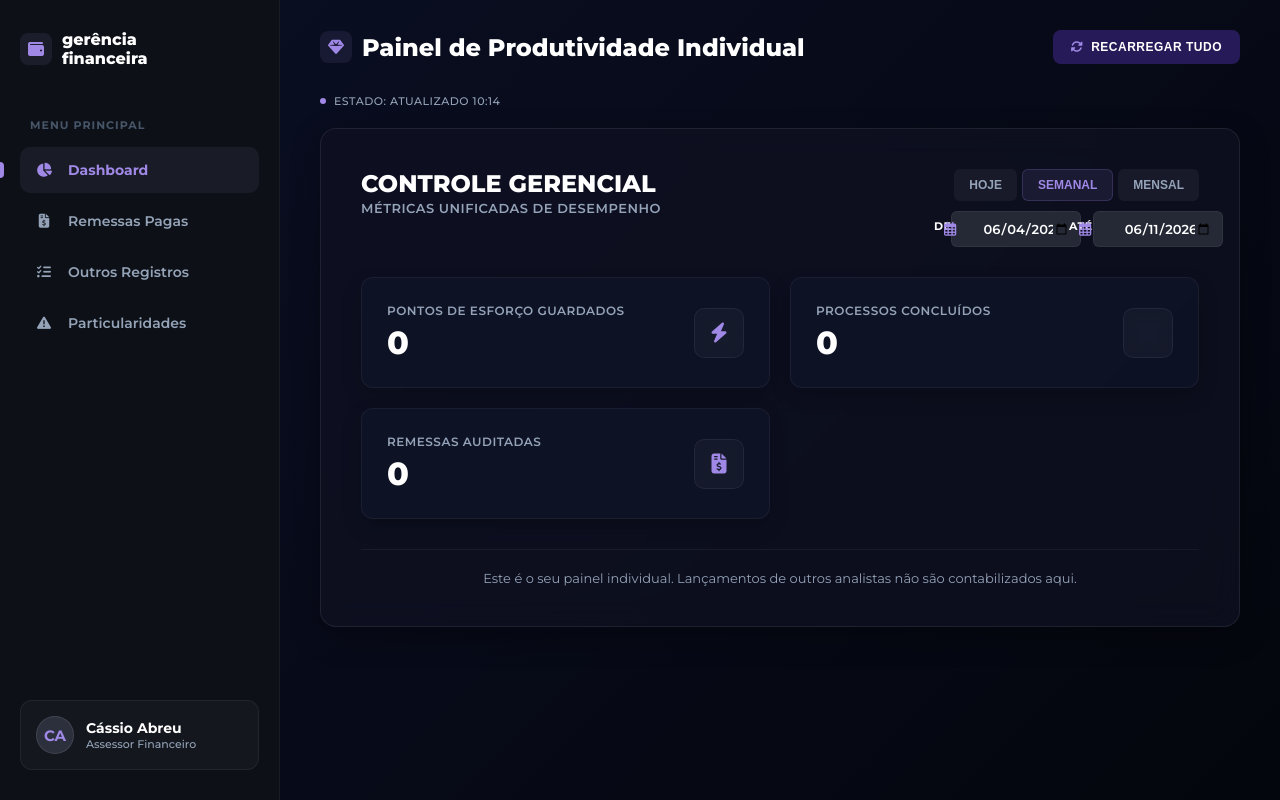
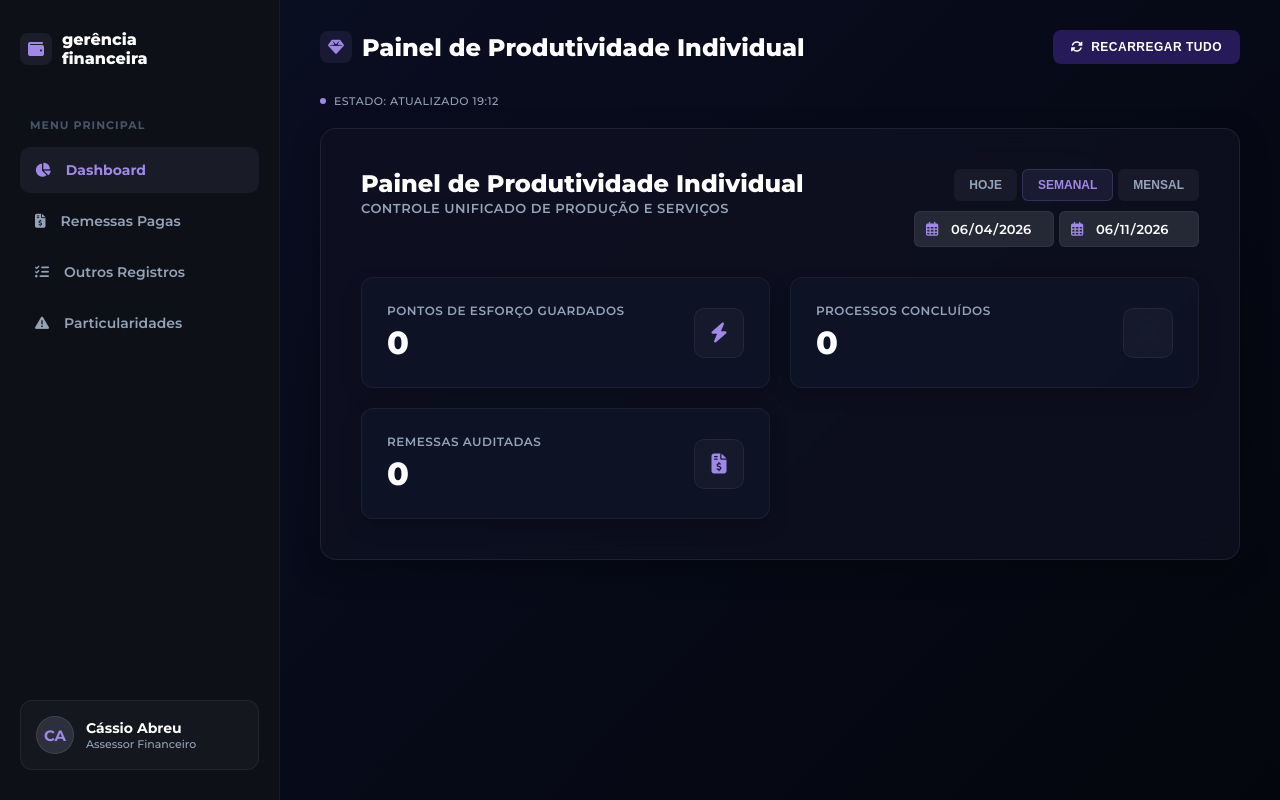
Before and after one commit to cassiojobs10-del/smartpay-sistema, a Flask app: page / in a window 1280 px wide. Run offline with Flask 3, Linux system fonts and the light colour scheme; data that the repository does not hold is empty.

Commit message:
Update index.html

```diff
--- a/templates/index.html
+++ b/templates/index.html
@@ -3,13 +3,12 @@
 <head>
     <meta charset="UTF-8">
     <meta name="viewport" content="width=device-width, initial-scale=1.0">
-    <title>Gerência Financeira - Painel Individual (Vortasky)</title>
+    <title>Gerência Financeira - Painel Individual</title>
     <link href="https://fonts.googleapis.com/css2?family=Montserrat:wght@400;500;600;700;800&display=swap" rel="stylesheet">
     <link rel="stylesheet" href="https://cdnjs.cloudflare.com/ajax/libs/font-awesome/6.5.1/css/all.min.css">
     <style>
         * { box-sizing: border-box; margin: 0; padding: 0; }
         body {
-            /* Fundo gradiente de roxo profundo a preto (paleta Vortasky) */
             background: linear-gradient(135deg, #0a0f24 0%, #04060d 100%);
             color: #ffffff;
             font-family: 'Montserrat', sans-serif;
@@ -18,7 +17,6 @@
             overflow: hidden;
         }
 
-        /* MENU LATERAL ESCURO (vortasky ai) */
         .sidebar {
             width: 280px;
             background: #0d1117;
@@ -31,7 +29,6 @@
         .logo-area { display: flex; align-items: center; gap: 10px; margin-bottom: 50px; }
         .logo-text { font-size: 16px; font-weight: 800; color: #ffffff; text-transform: lowercase; }
 
-        /* Ícone deWallet (Vortasky) */
         .logo-icon-wallet {
             background: rgba(160, 137, 230, 0.1); color: #a089e6; width: 32px; height: 32px;
             border-radius: 8px; display: flex; align-items: center; justify-content: center; font-size: 16px;
@@ -45,19 +42,9 @@
             border-radius: 10px; color: #94a3b8; text-decoration: none;
             font-weight: 600; font-size: 14px; transition: all 0.2s; cursor: pointer;
         }
-        .menu-item i { width: 18px; text-align: center; }
         .menu-item:hover { background: rgba(255, 255, 255, 0.05); color: #fff; }
-
-        /* Lilás Vortasky para o item ativo */
         .menu-item.active { background: rgba(160, 137, 230, 0.08); color: #a089e6; font-weight: 700; }
 
-        /* Ponto brilhante do Vortasky */
-        .menu-item.active::before {
-            content: ''; position: absolute; left: 0; width: 4px; height: 16px; background: #a089e6;
-            border-radius: 0 4px 4px 0;
-        }
-
-        /* PERFIL DO COLABORADOR NO FIM (vortasky ai style) */
         .profile-box {
             margin-top: auto;
             display: flex; align-items: center; gap: 12px;
@@ -71,82 +58,66 @@
             justify-content: center; font-weight: 700; color: #a089e6;
             font-size: 15px; border: 1px solid rgba(255, 255, 255, 0.1);
         }
-        .profile-info { line-height: 1.3; }
 
-        /* PAINEL CENTRAL CONTEÚDO (GLASSMORPHISM) */
         .main-content {
             flex-grow: 1; padding: 30px 40px; overflow-y: auto;
             display: flex; flex-direction: column; gap: 20px;
         }
 
-        /* Cabeçalho superior com brilho e botão unificado */
         .header-top { display: flex; justify-content: space-between; align-items: center; margin-bottom: 10px; }
-
         .header-title-box { display: flex; align-items: center; gap: 10px; }
-
         .header-brilliant {
             background: rgba(160, 137, 230, 0.1); color: #a089e6; width: 32px; height: 32px;
             border-radius: 8px; display: flex; align-items: center; justify-content: center; font-size: 16px;
         }
-
         .header-title { font-size: 24px; font-weight: 800; color: #ffffff; margin: 0; }
 
-        /* Botão Recarregar (Vortasky style, em roxo profundo sólido) */
         .btn-reload {
             background: #271a58; border: none; border-radius: 8px; color: #ffffff;
             font-weight: 700; font-size: 12px; text-transform: uppercase; letter-spacing: 0.5px;
             padding: 10px 18px; cursor: pointer; display: flex; align-items: center; gap: 8px; transition: all 0.2s;
         }
-        .btn-reload i { color: #a089e6; }
         .btn-reload:hover { background: #3c2a8a; }
 
         .status-line { color: #94a3b8; font-size: 11px; font-weight: 500; text-transform: uppercase; letter-spacing: 0.5px; display: flex; align-items: center; gap: 8px; }
         .status-dot { width: 6px; height: 6px; border-radius: 50%; background: #a089e6; }
 
-        /* GRANDE CARD UNIFICADO (Preenche toda a largura, sem limitação de 850px) */
         .glass-card {
             background: rgba(16, 18, 35, 0.7); border: 1px solid rgba(255, 255, 255, 0.08);
             backdrop-filter: blur(16px); -webkit-backdrop-filter: blur(16px);
             border-radius: 16px; padding: 40px; width: 100%; box-shadow: 0 10px 30px rgba(0, 0, 0, 0.3);
         }
 
-        /* Cabeçalho Interno do Card */
         .card-header-internal { display: flex; justify-content: space-between; align-items: flex-start; margin-bottom: 30px; gap: 30px; width: 100%; }
-
-        .card-title-box { flex-grow: 1; }
         .internal-title { margin-top: 0; color: #ffffff; font-size: 24px; font-weight: 800; }
         .internal-subtitle { color: #94a3b8; font-size: 13px; font-weight: 600; text-transform: uppercase; letter-spacing: 0.5px; }
 
-        /* Controles unificados no canto direito */
         .unified-controls { display: flex; flex-direction: column; align-items: flex-end; gap: 10px; width: auto; flex-shrink: 0; }
-
-        /* Botões de Período (Roxo sólido limpo, como Gemini) */
         .period-buttons { display: flex; gap: 5px; }
 
         .btn-period {
             background: rgba(255, 255, 255, 0.05); border: none; border-radius: 6px; color: #94a3b8;
             padding: 8px 15px; cursor: pointer; font-weight: 700; font-size: 12px; text-transform: uppercase; transition: all 0.2s;
         }
+        .btn-period.active { background: rgba(160, 137, 230, 0.1); color: #a089e6; border: 1px solid rgba(160, 137, 230, 0.2); }
 
-        .btn-period.active { background: rgba(160, 137, 230, 0.1); color: #a089e6; border: 1px solid rgba(160, 137, 230, 0.2); }
-        .btn-period:hover:not(.active) { background: rgba(255, 255, 255, 0.08); color: #ffffff; }
+        .date-selectors { display: flex; gap: 5px; }
+        .date-input-box { position: relative; display: flex; align-items: center; width: 140px; }
 
-        /* Seletores de Data (Cinza escuro sólido) */
-        .date-selectors { display: flex; gap: 5px; }
-
-        .date-input-box { position: relative; display: flex; align-items: center; width: 130px; }
         .date-input-box input {
             background: rgba(44, 48, 61, 0.8); border: 1px solid rgba(255, 255, 255, 0.05);
-            border-radius: 6px; color: #ffffff; padding: 8px 10px 8px 30px; width: 100%;
+            border-radius: 6px; color: #ffffff; padding: 8px 10px 8px 35px; width: 100%;
             font-family: 'Montserrat', sans-serif; font-size: 13px; font-weight: 600; cursor: pointer;
         }
+        .date-input-box i { position: absolute; left: 12px; color: #a089e6; font-size: 14px; pointer-events: none; }
 
-        .date-input-box i { position: absolute; left: 10px; color: #a089e6; font-size: 14px; pointer-events: none; }
-        .date-input-box label { display: none; } /* Label escondido, mas presente no HTML */
+        /* Esconde indicador padrão para usarmos o nosso ícone FA perfeitamente */
+        input[type="date"]::-webkit-calendar-picker-indicator {
+            display: none;
+            -webkit-appearance: none;
+        }
 
-        /* ESTILO DOS CARDS INDICADORES DO DASHBOARD */
         .metrics-grid { display: grid; grid-template-columns: repeat(auto-fit, minmax(280px, 1fr)); gap: 20px; width: 100%; }
-
         .metric-card {
             background: rgba(15, 23, 42, 0.6); border: 1px solid rgba(255, 255, 255, 0.05);
             border-radius: 12px; padding: 25px; display: flex; align-items: center; justify-content: space-between;
@@ -156,7 +127,6 @@
         .metric-label { display: block; color: #94a3b8; font-size: 12px; font-weight: 600; text-transform: uppercase; letter-spacing: 0.5px; margin-bottom: 5px; }
         .metric-number { font-size: 32px; font-weight: 800; color: #ffffff; margin: 0; }
 
-        /* Ícone de Glass (vortasky ai) */
         .metric-icon-glass {
             width: 50px; height: 50px; border-radius: 10px;
             background: rgba(255, 255, 255, 0.03); border: 1px solid rgba(255, 255, 255, 0.06);
@@ -164,22 +134,18 @@
             color: #a089e6; display: flex; align-items: center; justify-content: center; font-size: 20px;
         }
 
-        /* GAVETA DE REMESSAS PAGAS (Inalterado, apenas consolidado) */
         #aba_remessas_view { display: none; flex-direction: column; gap: 20px; width: 100%; }
-
         .divider { border-top: 1px solid rgba(255, 255, 255, 0.08); margin: 25px 0; padding-top: 20px; }
 
         input:not([type="date"]), select {
             background: rgba(44, 48, 61, 0.8); border: 1px solid rgba(255, 255, 255, 0.05);
             border-radius: 6px; color: #ffffff; padding: 12px; width: 100%; font-family: 'Montserrat', sans-serif; font-size: 14px;
         }
-
         label:not(.metric-label) { display: block; color: #ffffff; font-size: 11px; font-weight: 700; margin-bottom: 6px; text-transform: uppercase; letter-spacing: 0.5px; }
 
         .btn-submit {
             background: #1e40af; border: none; border-radius: 6px; color: #ffffff;
-            cursor: pointer; font-weight: 700; padding: 16px;
-            width: 100%; font-size: 15px; text-transform: uppercase; letter-spacing: 1px; transition: all 0.2s;
+            cursor: pointer; font-weight: 700; padding: 16px; width: 100%; font-size: 15px; text-transform: uppercase; letter-spacing: 1px;
         }
         .btn-submit:hover { background: #1d4ed8; transform: translateY(-1px); }
 
@@ -194,8 +160,8 @@
 
         @media (max-width: 1024px) {
             .row-grid { grid-template-columns: 1fr; gap: 10px; }
-            .periods-grid { grid-template-columns: 1fr; gap: 10px; }
-            .period-input-box { width: 100%; }
+            .card-header-internal { flex-direction: column; align-items: flex-start; gap: 15px; }
+            .unified-controls { align-items: flex-start; }
         }
     </style>
 </head>
@@ -236,16 +202,15 @@
 
         <div class="status-line">
             <div class="status-dot"></div>
-            <span id="status_timestamp">ESTADO: ATUALIZADO 10:14</span>
+            <span id="status_timestamp">ESTADO: ATUALIZADO --:--</span>
         </div>
 
         <section id="aba_dashboard_view">
             <div class="glass-card">
-
                 <div class="card-header-internal">
                     <div class="card-title-box">
-                        <h2 class="internal-title">CONTROLE GERENCIAL</h2>
-                        <span class="internal-subtitle">MÉTRICAS UNIFICADAS DE DESEMPENHO</span>
+                        <h2 class="internal-title">Painel de Produtividade Individual</h2>
+                        <span class="internal-subtitle">CONTROLE UNIFICADO DE PRODUÇÃO E SERVIÇOS</span>
                     </div>
 
                     <div class="unified-controls">
@@ -258,12 +223,10 @@
                         <div class="date-selectors">
                             <div class="date-input-box">
                                 <i class="fa-regular fa-calendar-days"></i>
-                                <label for="date_from">De</label>
                                 <input type="date" id="date_from" value="2026-06-04" onclick="this.showPicker()">
                             </div>
                             <div class="date-input-box">
                                 <i class="fa-regular fa-calendar-days"></i>
-                                <label for="date_to">Até</label>
                                 <input type="date" id="date_to" value="2026-06-11" onclick="this.showPicker()">
                             </div>
                         </div>
@@ -295,10 +258,6 @@
                         <div class="metric-icon-glass"><i class="fa-solid fa-file-invoice-dollar"></i></div>
                     </div>
                 </div>
-
-                <p style="color: #94a3b8; font-size: 13px; text-align: center; margin-top: 30px; border-top: 1px solid rgba(255,255,255,0.05); padding-top: 20px;">
-                    Este é o seu painel individual. Lançamentos de outros analistas não são contabilizados aqui.
-                </p>
             </div>
         </section>
 
@@ -314,7 +273,10 @@
                 <div class="row-grid">
                     <div class="field-group">
                         <label>Data do Pagamento</label>
-                        <input type="date" id="data_pagamento" required onclick="this.showPicker()">
+                        <div style="position: relative; display: flex; align-items: center;">
+                            <input type="date" id="data_pagamento" required onclick="this.showPicker()">
+                            <i class="fa-solid fa-calendar-days" style="position: absolute; right: 15px; color: #a089e6; pointer-events: none; font-size: 16px;"></i>
+                        </div>
                     </div>
                     <div class="field-group">
                         <label>Nº/Nome da Remessa</label>
@@ -352,7 +314,7 @@
                 </div>
 
                 <div id="area_botoes" style="display: flex; gap: 15px; margin-top: 15px;">
-                    <button class="btn-submit" id="btn_principal" onclick="registrarLote()">Registrar Produção</button>
+                    <button class="btn-submit" id="btn_principal" onclick="registrarLote()">Registrar Production</button>
                     <button class="btn-submit" id="btn_cancelar" onclick="cancelarEdicao()" style="background: rgba(255,255,255,0.1); color: #fff; display: none;">Cancelar</button>
                 </div>
             </div>
@@ -364,9 +326,9 @@
                     </div>
                     <div style="display: flex; align-items: center; gap: 10px; font-size: 14px;">
                         <label for="filtro_data" style="margin-bottom: 0; color: #94a3b8; font-weight: 600; text-transform: none;">Filtrar por dia:</label>
-                        <div class="date-input-box" style="width: auto; background: rgba(44, 48, 61, 0.8);">
+                        <div class="date-input-box" style="width: auto;">
                             <i class="fa-regular fa-calendar-days"></i>
-                            <input type="date" id="filtro_data" onchange="carregarHistorico()" onclick="this.showPicker()" style="padding: 8px 10px 8px 30px; font-size: 13px;">
+                            <input type="date" id="filtro_data" onchange="carregarHistorico()" onclick="this.showPicker()">
                         </div>
                         <button class="btn-action" onclick="limparFiltro()" title="Limpar Filtro" style="padding: 8px; background: rgba(255,255,255,0.1); border-radius: 6px;"><i class="fa-solid fa-xmark"></i></button>
                     </div>
@@ -396,7 +358,6 @@
         let historicoRemessas = [];
         let idSendoEditado = null;
 
-        // Data atual por padrão nos seletores de data
         const dateInput = document.getElementById('data_pagamento');
         if(dateInput) dateInput.valueAsDate = new Date();
 
@@ -406,12 +367,10 @@
             atualizarTimestampStatus();
         };
 
-        // Função para recarregar a página toda (Vortasky)
         function recarregarPagina() {
             window.location.reload();
         }
 
-        // Função para atualizar o timestamp do status no topo
         function atualizarTimestampStatus() {
             const now = new Date();
             const hours = String(now.getHours()).padStart(2, '0');
@@ -419,7 +378,6 @@
             document.getElementById('status_timestamp').innerText = `ESTADO: ATUALIZADO ${hours}:${minutes}`;
         }
 
-        // Alternar visualização entre Dashboard e Lançamento de Remessas
         function alternarAba(aba) {
             const menuDash = document.getElementById('menu_dashboard');
             const menuRemessas = document.getElementById('menu_remessas');
@@ -442,7 +400,6 @@
             atualizarTimestampStatus();
         }
 
-        // Simulação da Função de definir período (Será ligado ao backend depois)
         function setPeriodo(periodo) {
             const btnHoje = document.getElementById('period_hoje');
             const btnSemanal = document.getElementById('period_semanal');
@@ -450,13 +407,9 @@
 
             [btnHoje, btnSemanal, btnMensal].forEach(btn => btn.classList.remove('active'));
             document.getElementById(`period_${periodo}`).classList.add('active');
-
-            // Lógica para backend irá aqui futuramente para filtrar por datas pré-definidas
-            console.log(`Definindo período para: ${periodo}`);
             atualizarTimestampStatus();
         }
 
-        // Busca dados reais acumulados para o Dashboard
         async function carregarMetricasDashboard() {
             try {
                 const resposta = await fetch('/api/metricas-dashboard');
@@ -466,7 +419,7 @@
                 document.getElementById('dash_processos').innerText = metricas.processos_totais || 0;
                 document.getElementById('dash_remessas').innerText = metricas.total_remessas || 0;
             } catch (erro) {
-                console.error("Erro ao carregar métricas do dashboard:", erro);
+                console.error(erro);
             }
         }
 
@@ -509,7 +462,7 @@
                     tabelaBody.innerHTML += linhaHtml;
                 });
             } catch (erro) {
-                console.error("Erro ao carregar histórico:", erro);
+                console.error(erro);
             }
         }
 
@@ -526,3 +479,81 @@
             idSendoEditado = id;
 
             const dpInput = document.getElementById('data_pagamento');
+            if(dpInput) dpInput.value = remessa.data_pagamento;
+
+            document.getElementById('nome_remessa').value = remessa.nome_remessa;
+            document.getElementById('qtd_fornecedores').value = remessa.qtd_fornecedores;
+            document.getElementById('qtd_processos').value = remessa.qtd_processos;
+            document.getElementById('qtd_contratos').value = remessa.qtd_contratos;
+            document.getElementById('certidoes_renovadas').value = remessa.certidoes_renovadas;
+            document.getElementById('pagamentos_parciais').value = remessa.pagamentos_parciais;
+
+            document.getElementById('btn_principal').innerText = "Atualizar Registro";
+            document.getElementById('btn_principal').style.background = "#10b981";
+            document.getElementById('btn_cancelar').style.display = "block";
+
+            alternarAba('remessas');
+            window.scrollTo({ top: 0, behavior: 'smooth' });
+        }
+
+        function cancelarEdicao() {
+            idSendoEditado = null;
+            const dpInput = document.getElementById('data_pagamento');
+            if(dpInput) dpInput.valueAsDate = new Date();
+
+            document.getElementById('nome_remessa').value = "";
+            document.querySelectorAll('input[type="number"]').forEach(input => input.value = "0");
+
+            document.getElementById('btn_principal').innerText = "Registrar Produção";
+            document.getElementById('btn_principal').style.background = "#1e40af";
+            document.getElementById('btn_cancelar').style.display = "none";
+        }
+
+        async function excluirRemessa(id) {
+            if(!confirm("Tem certeza que deseja excluir este registro definitivamente?")) return;
+            try {
+                const resposta = await fetch(`/api/deletar-lote/${id}`, { method: 'DELETE' });
+                if (resposta.ok) {
+                    carregarHistorico();
+                    carregarMetricasDashboard();
+                }
+            } catch (erro) { alert("Erro de ligação."); }
+        }
+
+        async function registrarLote() {
+            const dpInput = document.getElementById('data_pagamento');
+            const nrInput = document.getElementById('nome_remessa');
+
+            const dados = {
+                data_pagamento: dpInput ? dpInput.value : '',
+                nome_remessa: nrInput ? nrInput.value : '',
+                qtd_fornecedores: document.getElementById('qtd_fornecedores').value,
+                qtd_processos: document.getElementById('qtd_processos').value,
+                qtd_contratos: document.getElementById('qtd_contratos').value,
+                certidoes_renovadas: document.getElementById('certidoes_renovadas').value,
+                pagamentos_parciais: document.getElementById('pagamentos_parciais').value
+            };
+
+            if(!dados.nome_remessa) { alert("Introduza a remessa."); return; }
+
+            const url = idSendoEditado ? `/api/atualizar-lote/${idSendoEditado}` : '/api/salvar-lote';
+            const metodo = idSendoEditado ? 'PUT' : 'POST';
+
+            try {
+                const resposta = await fetch(url, {
+                    method: metodo,
+                    headers: { 'Content-Type': 'application/json' },
+                    body: JSON.stringify(dados)
+                });
+
+                if (resposta.ok) {
+                    alert("Sucesso!");
+                    cancelarEdicao();
+                    carregarHistorico();
+                    carregarMetricasDashboard();
+                }
+            } catch (erro) { alert("Erro ao salvar."); }
+        }
+    </script>
+</body>
+</html>
```
